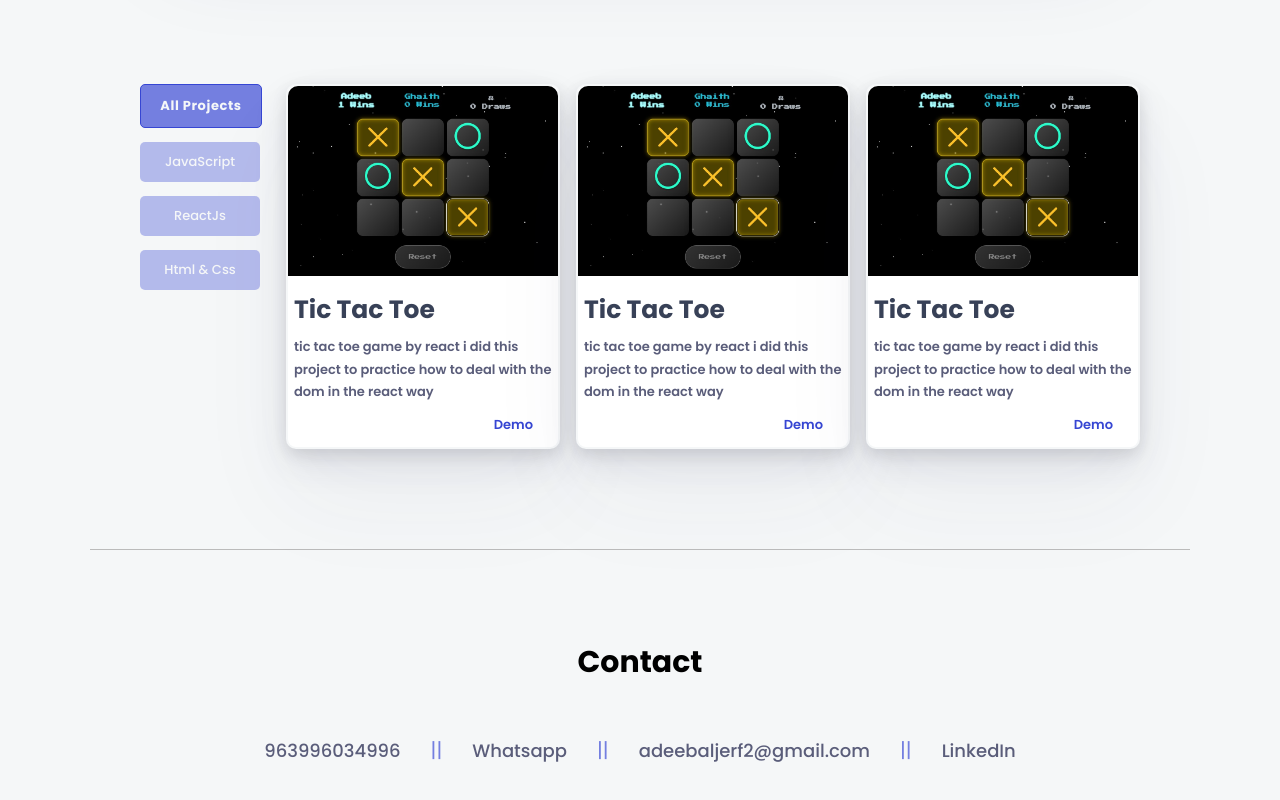
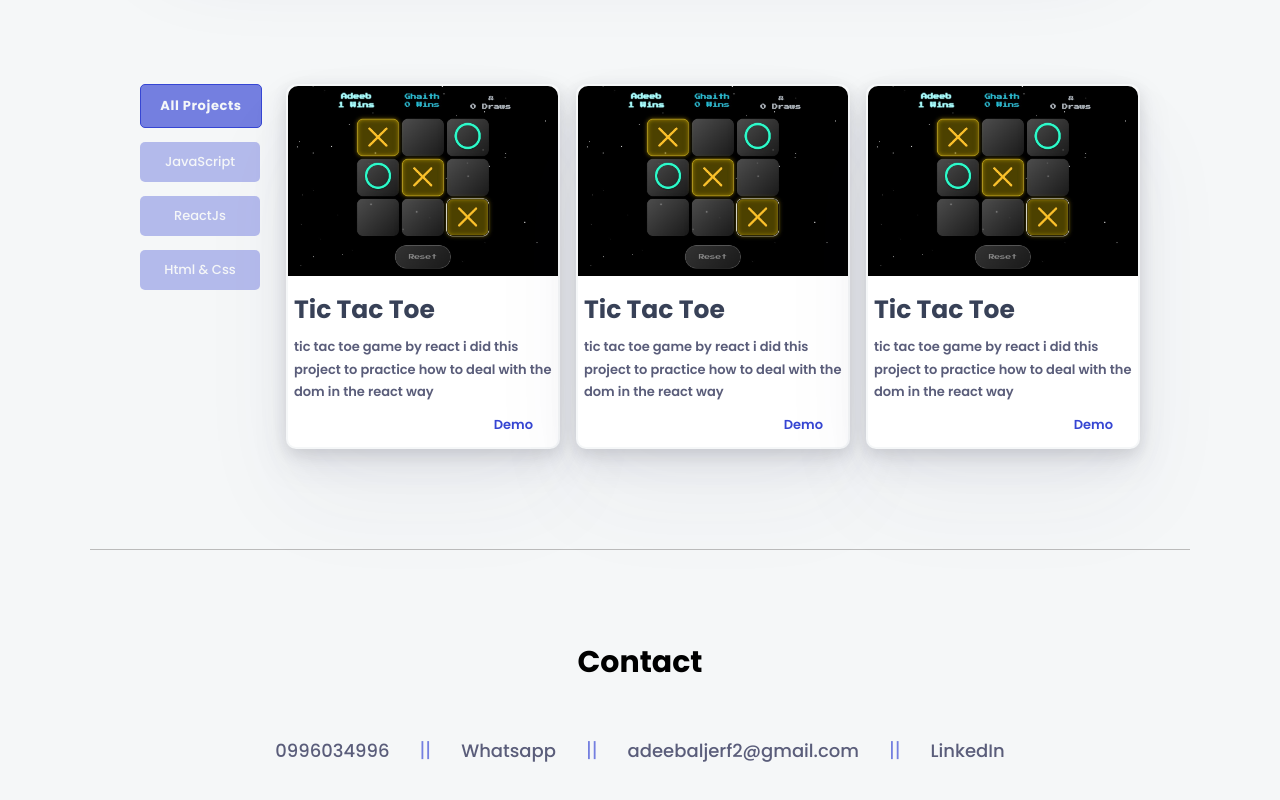
Before and after one commit to AdeebAljerf/Portfolio, a React (Vite) app: page / in a window 1280 px wide. Shown: the part 1443-2243 px from the top of the page. Built offline with nearby package versions, Linux system fonts and the light colour scheme; some icons are missing.

Commit message:
fix nav3

```diff
--- a/src/component/Contact/Contact.jsx
+++ b/src/component/Contact/Contact.jsx
@@ -16,10 +16,10 @@ export default function Contact() {
       <h2 className="contact-title">Contact</h2>
       <div className="contact-links">
         <span onClick={handleCopyClick} style={{ cursor: "pointer" }}>
-          <a>{copied ? "Copied!" : "963996034996"}</a>
+          <a>{copied ? "Copied!" : "0996034996"}</a>
         </span>
         <span>
-          <a target="_blank" href="https://wa.me/0992034996">
+          <a target="_blank" href="https://wa.me/963996034996">
             Whatsapp
           </a>
         </span>
--- a/src/component/Nav/Nav.css
+++ b/src/component/Nav/Nav.css
@@ -73,6 +73,7 @@
 @media (max-width: 56.25em) {
   .nav {
     padding: 0 2rem;
+    height: 9rem;
     background-color: #fff;
     margin-top: 0;
     box-shadow: 0 2px 10px rgba(0, 0, 0, 0.1);
```
